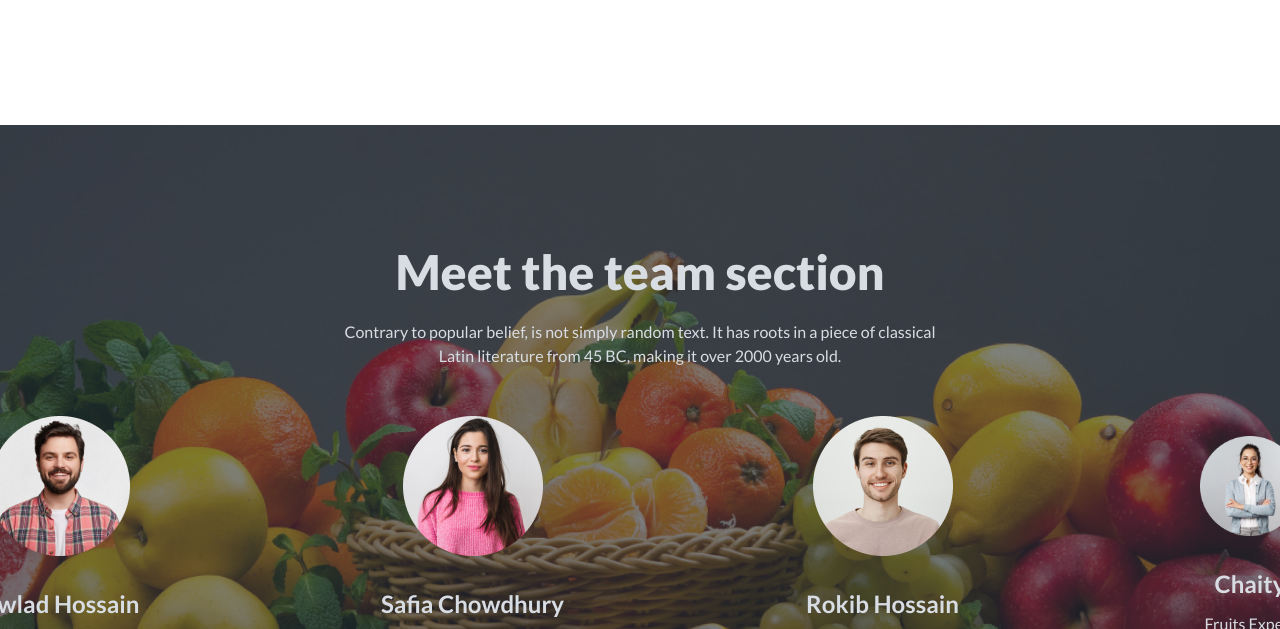
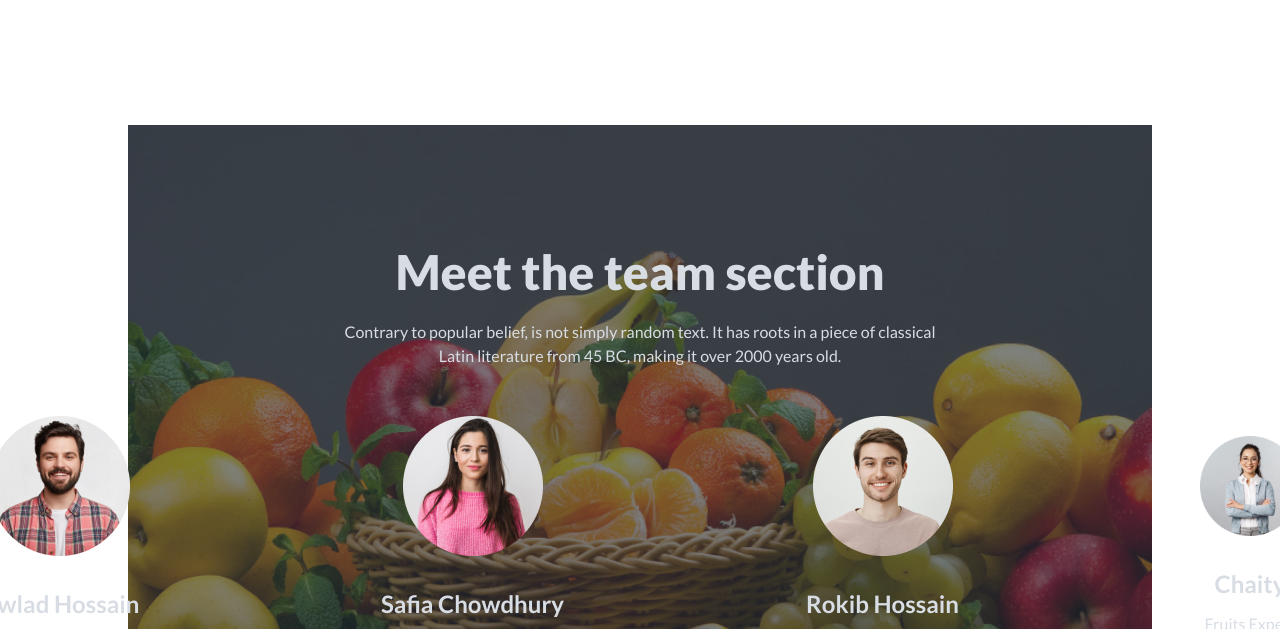
Before and after one commit to mdnurnabihsn/fruit-burst, a plain HTML site: page index.html in a window 1280 px wide. Shown: the part 1710-2339 px from the top of the page. Drawn offline with nearby package versions, Linux system fonts and the light colour scheme.

Commit message:
team section updated

```diff
--- a/index.html
+++ b/index.html
@@ -546,7 +546,7 @@
     </section>
 
     <!-- meet the team section -->
-    <section class="mt-36 ">
+    <section class="mt-36 w-4/5 mx-auto">
 
       <!-- paragraph -->
       <div class="hero w-full h-[690px]" style="background-image: url('./images/banner1.png');">
```
